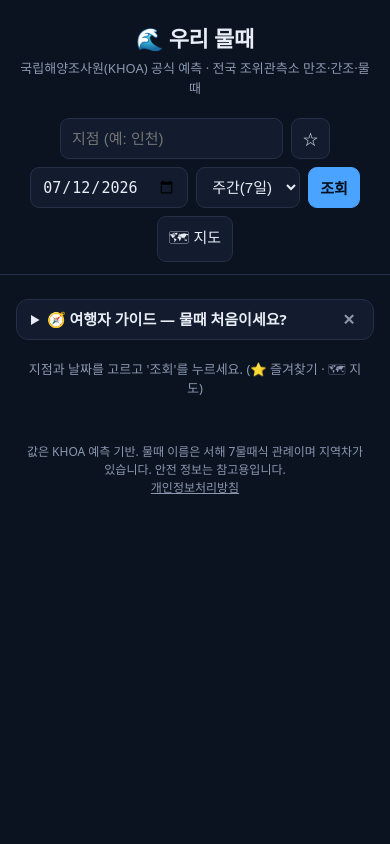
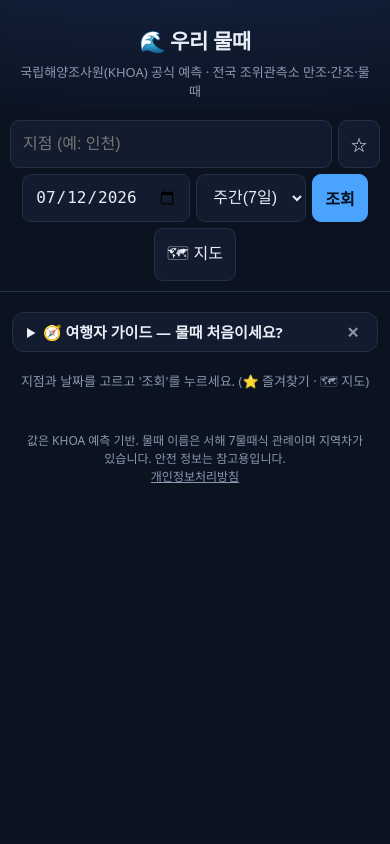
Before and after one commit to IsaacKim545/koreatide, a Flask app: page / in a window 390 px wide. Run offline with Flask 3, Linux system fonts and the light colour scheme.

Commit message:
일출·일몰, 개인정보처리방침, 디자인 다듬기

```diff
--- a/web/templates/index.html
+++ b/web/templates/index.html
@@ -5,6 +5,7 @@
 <meta name="viewport" content="width=device-width, initial-scale=1">
 <title>우리 물때 — 대한민국 만조·간조·물때</title>
 <meta name="description" content="국립해양조사원 공식 예측 기반 전국 조위관측소 만조·간조·물때·조차. 갯벌·낚시·여행 물때 안내.">
+<meta name="theme-color" content="#0b1220">
 <link rel="canonical" href="https://koreatide.com/">
 <link rel="icon" href="/static/favicon.svg" type="image/svg+xml">
 <link rel="apple-touch-icon" href="/static/og.png">
@@ -39,11 +40,12 @@
     --hi:#4aa3ff; --lo:#f0a020; --spring:#ff5a76; --neap:#3ec7c2; --mid:#8b98b0; --star:#ffd35a;
   }
   *{box-sizing:border-box}
-  body{margin:0;background:var(--bg);color:var(--fg);
+  body{margin:0;color:var(--fg);min-height:100vh;
+       background:radial-gradient(1200px 420px at 50% -120px, #17294a 0%, var(--bg) 62%) no-repeat, var(--bg);
        font-family:system-ui,'Segoe UI','Malgun Gothic',sans-serif;line-height:1.5}
-  header{padding:22px 18px 8px;text-align:center}
-  header h1{margin:0;font-size:22px;letter-spacing:-.3px}
-  header .sub{color:var(--mut);font-size:13px;margin-top:4px}
+  header{padding:26px 18px 8px;text-align:center}
+  header h1{margin:0;font-size:24px;letter-spacing:-.4px;font-weight:800}
+  header .sub{color:var(--mut);font-size:13px;margin-top:5px}
   .controls{display:flex;gap:8px;flex-wrap:wrap;justify-content:center;
             padding:12px 16px;position:sticky;top:0;background:var(--bg);z-index:600;
             border-bottom:1px solid var(--line)}
@@ -74,7 +76,9 @@
   .note{color:var(--mut);font-size:13px;text-align:center;padding:8px}
   .err{color:#ffb4bf;text-align:center;padding:14px}
   .card{background:var(--card);border:1px solid var(--line);border-radius:14px;
-        padding:14px 16px;margin:12px 0}
+        padding:14px 16px;margin:12px 0;box-shadow:0 2px 12px rgba(0,0,0,.28);
+        transition:transform .12s ease,border-color .12s ease}
+  .card:hover{transform:translateY(-1px);border-color:#2c3a55}
   .card .top{display:flex;align-items:center;gap:10px;flex-wrap:wrap}
   .date{font-size:17px;font-weight:700}
   .wd{color:var(--mut);font-size:14px}
@@ -99,6 +103,15 @@
        padding:2px 8px;font-size:12px;margin:2px 4px 0 0}
   footer{color:var(--mut);font-size:12px;text-align:center;padding:20px}
   .leaflet-popup-content{margin:8px 10px;font-size:14px}
+  /* 모바일 최적화 */
+  @media(max-width:540px){
+    header h1{font-size:21px}
+    .controls{padding:10px 10px;gap:6px}
+    #station{flex:1 1 60%}
+    .controls input,.controls select,.controls button{padding:11px 12px;font-size:16px}
+    #wrap{padding:12px}
+    svg.curve{height:150px}
+  }
 </style>
 </head>
 <body>
```
